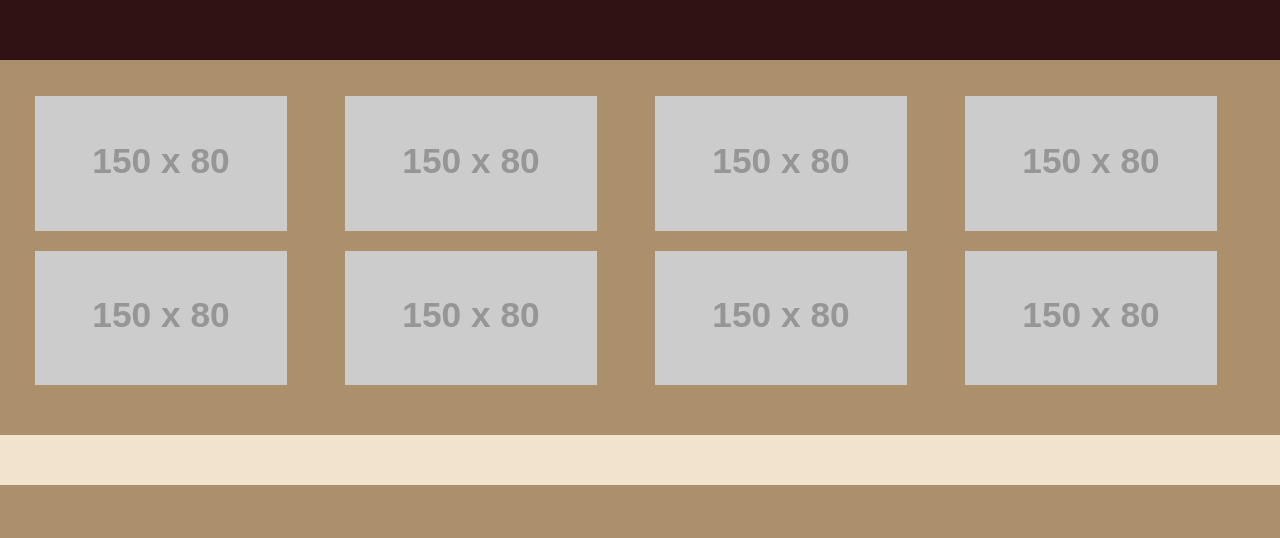
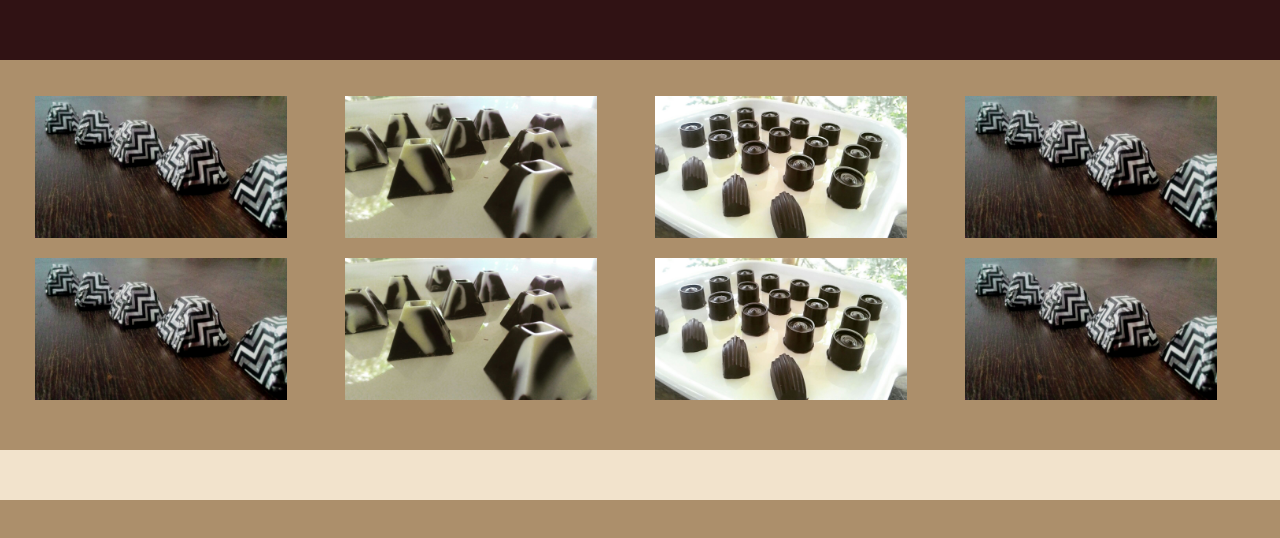
Before and after one commit to gabrielsimongianotti/manoela-cravo-e-canela, a plain HTML site: page galeria.html in a window 1280 px wide. Shown: the part 232-770 px from the top of the page. Drawn offline with nearby package versions, Linux system fonts and the light colour scheme; placeholder pictures from the web are drawn by us.

Commit message:
Add files via upload

```diff
--- a/galeria.html
+++ b/galeria.html
@@ -81,16 +81,16 @@
 <div class="container-fluid bg-3 text-center">
   <div class="row">
     <div class="col-sm-3">
-      <img src="https://placehold.it/150x80?text=IMAGE" class="img-responsive" style="width:90%" alt="Image">
+      <img src="imagens/img1.jpg" class="img-responsive" style="width:90%" alt="Image">
     </div>
     <div class="col-sm-3">
-      <img src="https://placehold.it/150x80?text=IMAGE" class="img-responsive" style="width:90%" alt="Image">
+      <img src="imagens/img2.jpg" class="img-responsive" style="width:90%" alt="Image">
     </div>
     <div class="col-sm-3">
-      <img src="https://placehold.it/150x80?text=IMAGE" class="img-responsive" style="width:90%" alt="Image">
+      <img src="imagens/img3.jpg" class="img-responsive" style="width:90%" alt="Image">
     </div>
     <div class="col-sm-3">
-      <img src="https://placehold.it/150x80?text=IMAGE" class="img-responsive" style="width:90%" alt="Image">
+      <img src="imagens/img1.jpg" class="img-responsive" style="width:90%" alt="Image">
     </div>
   </div>
 </div><br>
@@ -99,16 +99,16 @@
 <div class="container-fluid bg-3 text-center">
   <div class="row">
     <div class="col-sm-3">
-      <img src="https://placehold.it/150x80?text=IMAGE" class="img-responsive" style="width:90%" alt="Image">
+      <img src="imagens/img1.jpg" class="img-responsive" style="width:90%" alt="Image">
     </div>
     <div class="col-sm-3">
-      <img src="https://placehold.it/150x80?text=IMAGE" class="img-responsive" style="width:90%" alt="Image">
+      <img src="imagens/img2.jpg" class="img-responsive" style="width:90%" alt="Image">
     </div>
     <div class="col-sm-3">
-      <img src="https://placehold.it/150x80?text=IMAGE" class="img-responsive" style="width:90%" alt="Image">
+      <img src="imagens/img3.jpg" class="img-responsive" style="width:90%" alt="Image">
     </div>
     <div class="col-sm-3">
-      <img src="https://placehold.it/150x80?text=IMAGE" class="img-responsive" style="width:90%" alt="Image">
+      <img src="imagens/img1.jpg" class="img-responsive" style="width:90%" alt="Image">
     </div>
   </div>
 </div><br><br>
```
